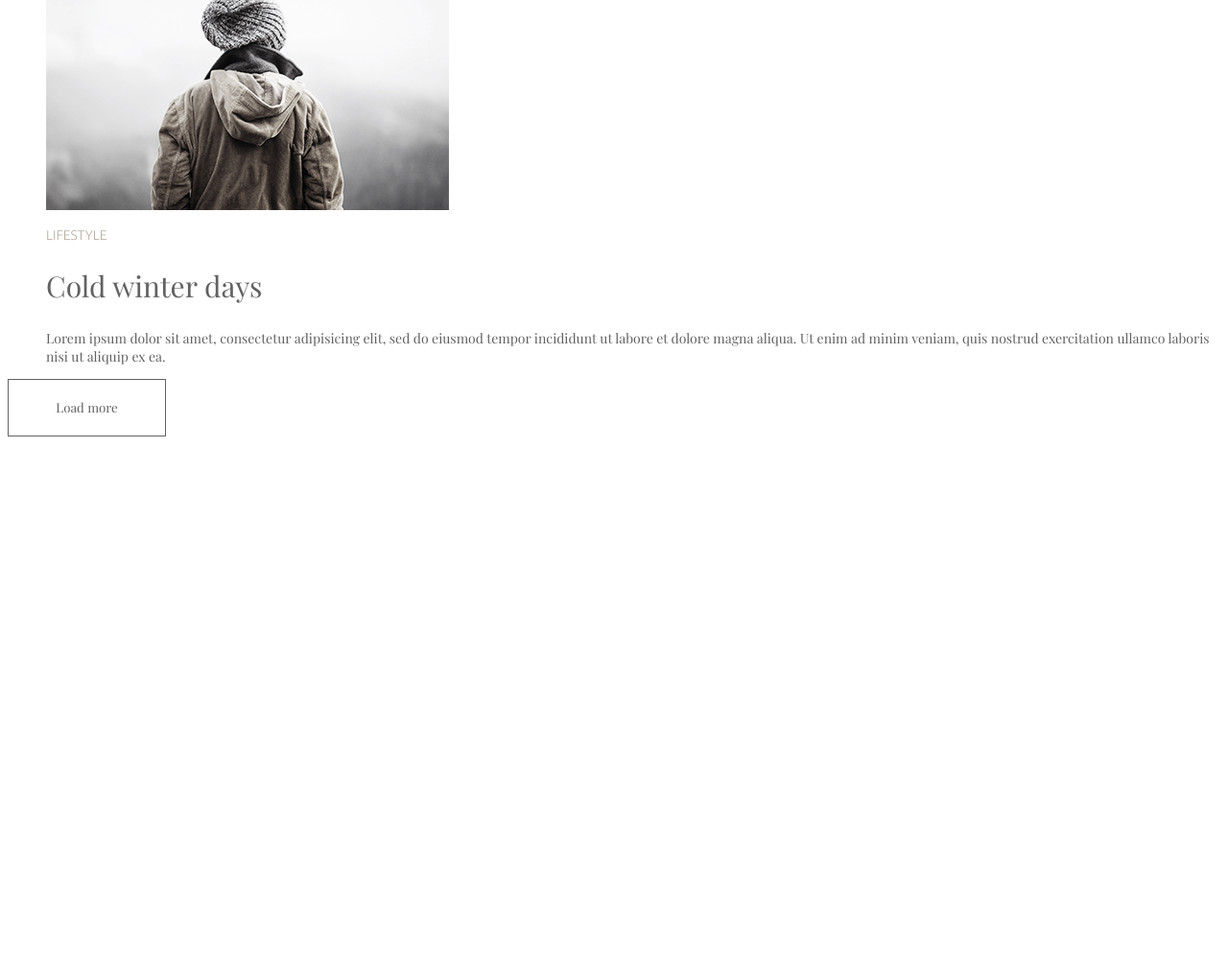
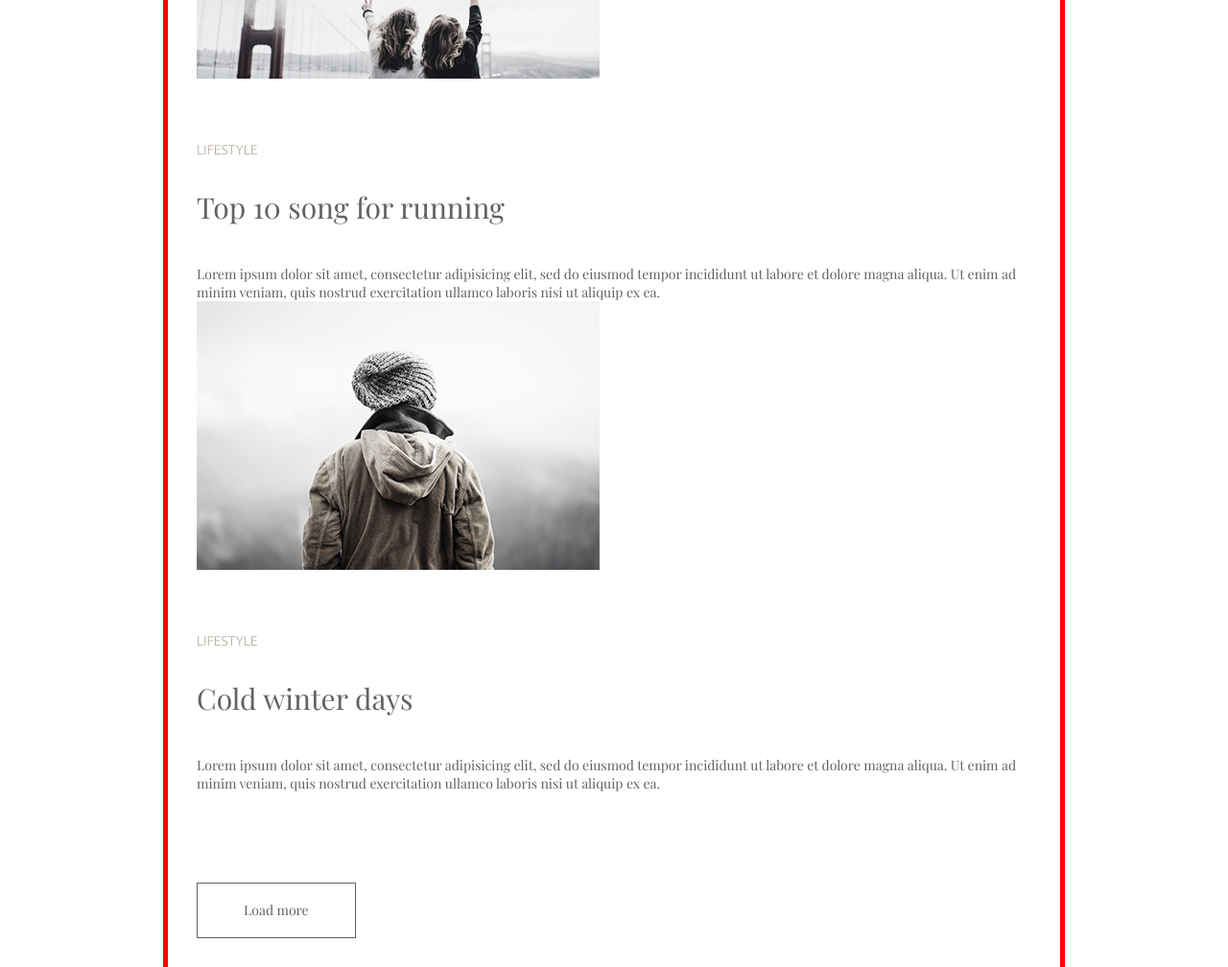
Before and after one commit to Kyra-Briu/Gallery, a plain HTML site: page index.html in a window 1280 px wide. Shown: the part 2444-3452 px from the top of the page at 96% size. Before the commit the page ends 2907 px from the top, so only its background shows below. Drawn offline with nearby package versions, Linux system fonts and the light colour scheme.

Commit message:
add margins and paddings

```diff
--- a/css/style.css
+++ b/css/style.css
@@ -14,11 +14,24 @@ body{
     color:var(--card-list_title-color);
     background-color:white;
 }
+.container{
+    /* Контейнер для фотографий */
+    /* 30 пикс оставляем на паддинг  */
+    width:930px;
+    margin:92px auto ;
+    /* auto-- автоматическое распределение */
+    padding:30px;
+    outline: 5px solid red;
+}
 a{
     text-decoration: none;
 }
 ul{
     list-style-type:none;
+}
+ul,p,h2, button{
+    padding:0;
+    margin:0;
 }
 .nav-list_link{
     color:var(--nav-list_link-color);
@@ -27,26 +40,30 @@ ul{
     color:var(--nav-list-checked-color);
 }
 
+.card-list_img{
+    margin-bottom: 62px
+}
 .card-list_text{
    color:var(--card-list-text-color);
    font-family:'Ubuntu', sans-serif;
    font-weight:300;
+   margin-bottom:32px;
 }
 
 /* Браузерний стандартні стилі перебивають специфічність наслідування стилю з body */
 .card-list_title{
     font-size:30px;
     font-weight:400;
+    margin-bottom:40px;
 }
-
 /* Для кнопок задаємо до кнопок стилі окремо !!!*/
 .button{
-    width: 165px;
-    height: 60px;
+    padding: 20px 48px;
     background-color:transparent;
     border:1px solid var(--card-list_title-color);
     font-family:'Playfair Display', serif;
     color:var(--card-list_title-color);
     font-weight: 400;
     align-items: center;
+    margin: 94px auto 0;
 }
--- a/index.html
+++ b/index.html
@@ -7,9 +7,11 @@
     <link rel="preconnect" href="https://fonts.googleapis.com">
     <link rel="preconnect" href="https://fonts.gstatic.com" crossorigin>
     <link href="https://fonts.googleapis.com/css2?family=Playfair+Display&family=Ubuntu:wght@300&display=swap" rel="stylesheet">
+    <link rel="stylesheet" href="https://cdnjs.cloudflare.com/ajax/libs/modern-normalize/2.0.0/modern-normalize.min.css">
     <link rel="stylesheet" href="./css/style.css">
 </head>
 <body>
+    <div class="container">
     <header class="header">
         <!-- Навігація в шапці сторінки -->
         <nav class="navigation">
@@ -74,5 +76,6 @@
                 <button type="button" class="button">Load more</button>
         </main>
     </header>
+    </div>
 </body>
 </html>
```
